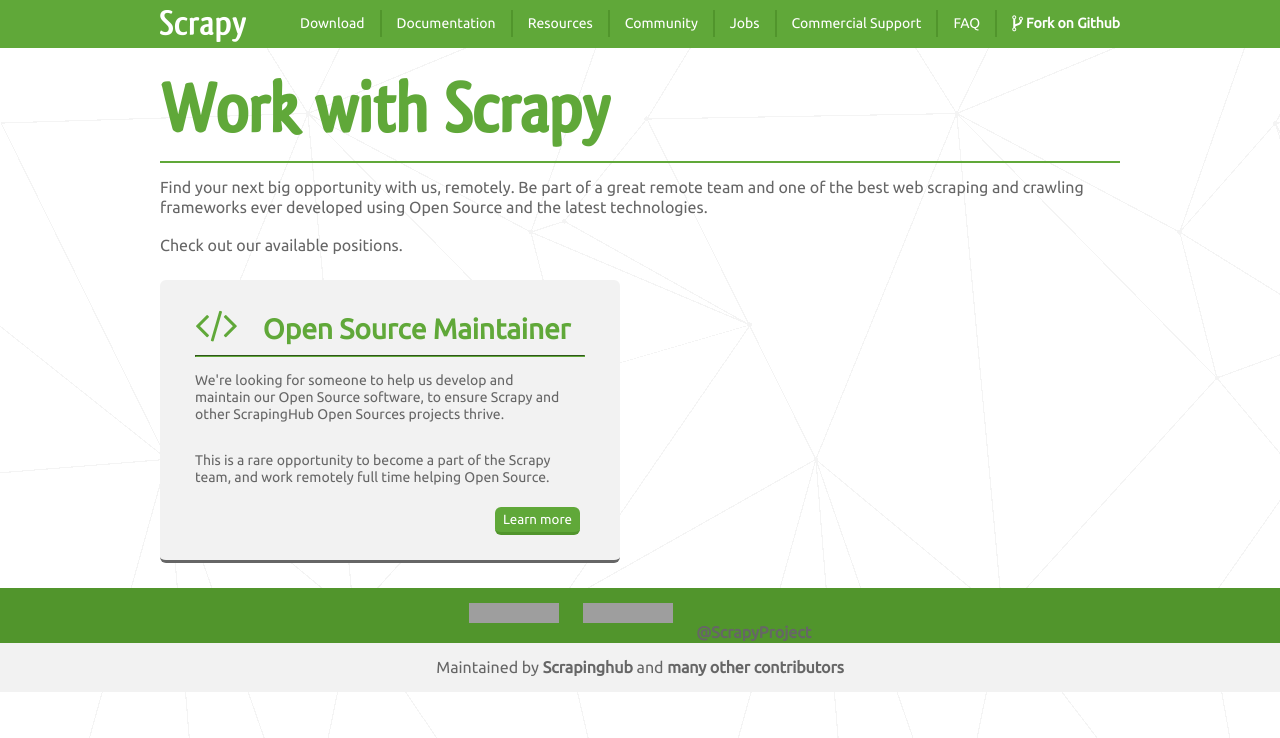
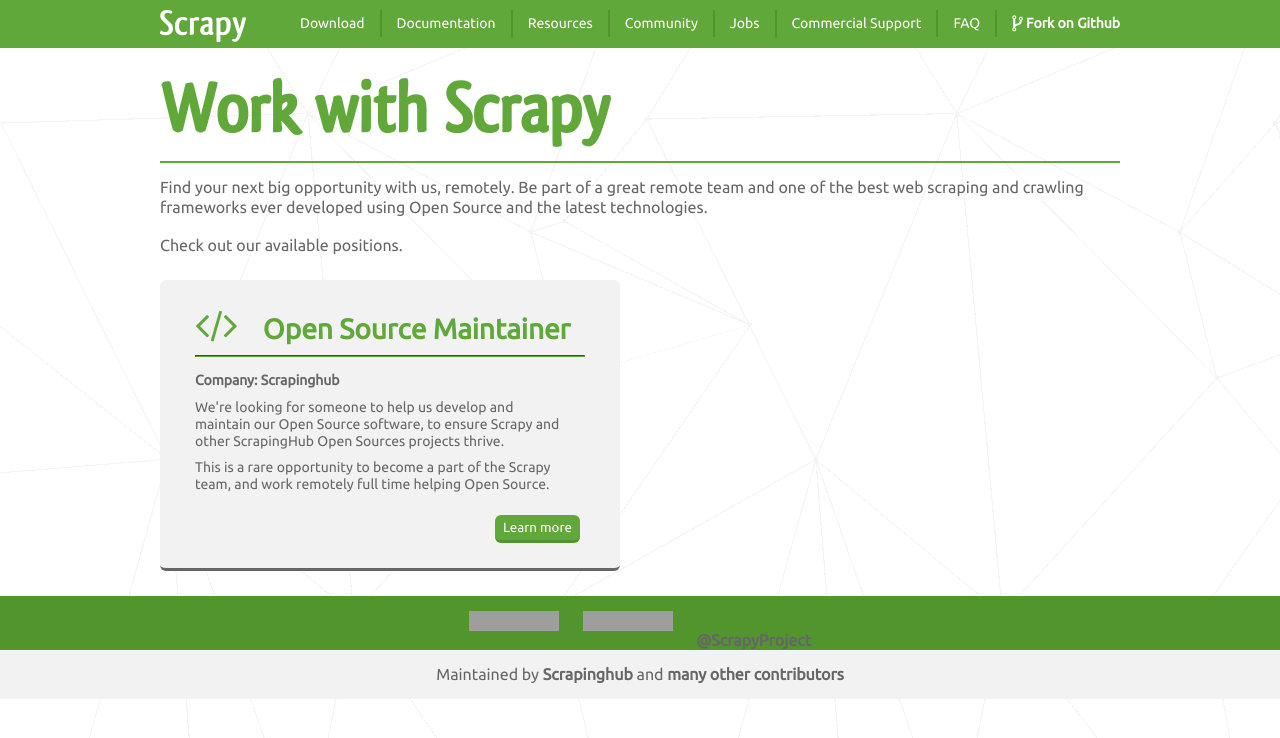
Before and after one commit to scrapy/scrapy.org, a Jekyll site: the page built from jobs.html, in a window 1280 px wide. Shown: the top 738 px of the page. Built offline with Jekyll 4.4.1, drawn with Linux system fonts in a browser that asks for light colours; comment, search, counter and statistics services are not loaded; grey boxes are pictures that could not be loaded.

Commit message:
add company to open source maintainer job ad

```diff
--- a/jobs.html
+++ b/jobs.html
@@ -16,8 +16,9 @@
   <div class="jobs-box">
     <h2><i class="fa fa-code"></i>Open Source Maintainer</h2>
     <hr />
+    <p><b>Company: Scrapinghub</b></p>
     <p>We're looking for someone to help us develop and maintain our Open Source software, to ensure Scrapy and other ScrapingHub Open Sources projects thrive.
-    </p><br/>
+    </p>
     <p>This is a rare opportunity to become a part of the Scrapy team, and work remotely full time helping Open Source.</p>
     <a href="https://scrapinghub.workable.com/jobs/976043"><button>Learn more</button></a>
   </div>
```
